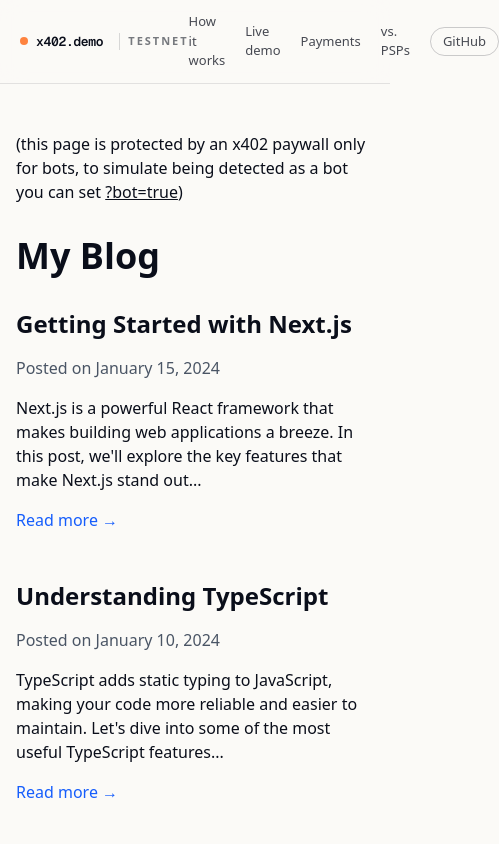
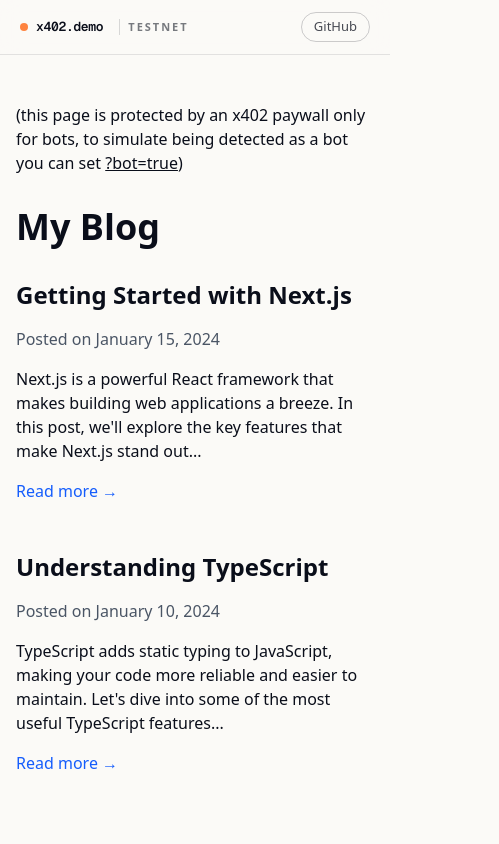
Before and after one commit to ms1ny-hue/x402-ai-agent, a Next.js app: page /blog in a window 390 px wide. Shown: the top 844 px of the page, 499 px wide, since content can reach past the window. Built offline with nearby package versions, Linux system fonts and the light colour scheme.

Commit message:
fix: tighter mobile nav, scrollable tables on small viewports

```diff
--- a/src/app/layout.tsx
+++ b/src/app/layout.tsx
@@ -49,16 +49,16 @@ export default function RootLayout({
                 </span>
               </Link>
               <nav className="flex items-center gap-5 text-[13px] text-[#0a0e1a]/75">
-                <Link href="#how" className="hover:text-[#0a0e1a]">
+                <Link href="#how" className="hidden md:inline hover:text-[#0a0e1a]">
                   How it works
                 </Link>
-                <Link href="#demo" className="hover:text-[#0a0e1a]">
+                <Link href="#demo" className="hidden md:inline hover:text-[#0a0e1a]">
                   Live demo
                 </Link>
-                <Link href="#payments" className="hover:text-[#0a0e1a]">
+                <Link href="#payments" className="hidden md:inline hover:text-[#0a0e1a]">
                   Payments
                 </Link>
-                <Link href="#compare" className="hover:text-[#0a0e1a]">
+                <Link href="#compare" className="hidden md:inline hover:text-[#0a0e1a]">
                   vs. PSPs
                 </Link>
                 <Link
--- a/src/components/landing/comparison.tsx
+++ b/src/components/landing/comparison.tsx
@@ -80,8 +80,8 @@ export function Comparison() {
           </p>
         </div>
 
-        <div className="border border-[#0a0e1a]/15 rounded-lg overflow-hidden">
-          <table className="w-full text-sm">
+        <div className="border border-[#0a0e1a]/15 rounded-lg overflow-x-auto">
+          <table className="w-full text-sm min-w-[680px]">
             <thead>
               <tr className="bg-[#0a0e1a] text-[#fbfaf7]">
                 <th className="text-left font-mono text-[11px] uppercase tracking-[0.18em] px-4 py-3 font-normal">
--- a/src/components/landing/transaction-feed.tsx
+++ b/src/components/landing/transaction-feed.tsx
@@ -141,7 +141,8 @@ export function TransactionFeed() {
           )}
 
           {!loading && !error && data && data.transactions.length > 0 && (
-            <table className="w-full text-sm">
+            <div className="overflow-x-auto">
+            <table className="w-full text-sm min-w-[560px]">
               <thead>
                 <tr className="text-[10.5px] font-mono uppercase tracking-[0.18em] text-[#0a0e1a]/55 border-b border-[#0a0e1a]/10">
                   <th className="text-left px-4 py-2 font-normal">When</th>
@@ -183,6 +184,7 @@ export function TransactionFeed() {
                 ))}
               </tbody>
             </table>
+            </div>
           )}
         </div>
       </div>
```
